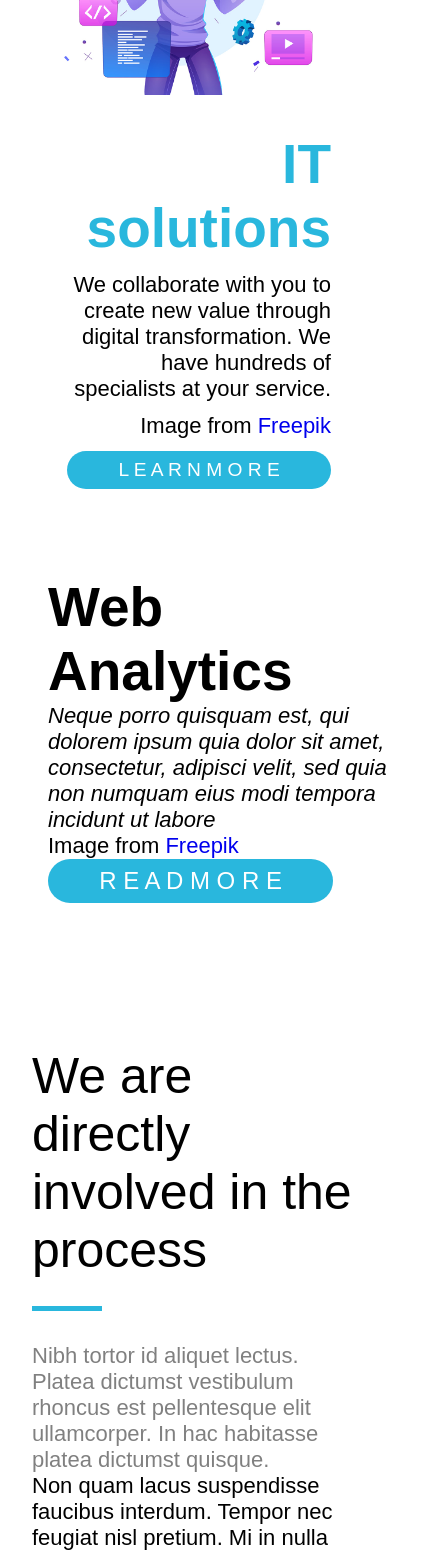
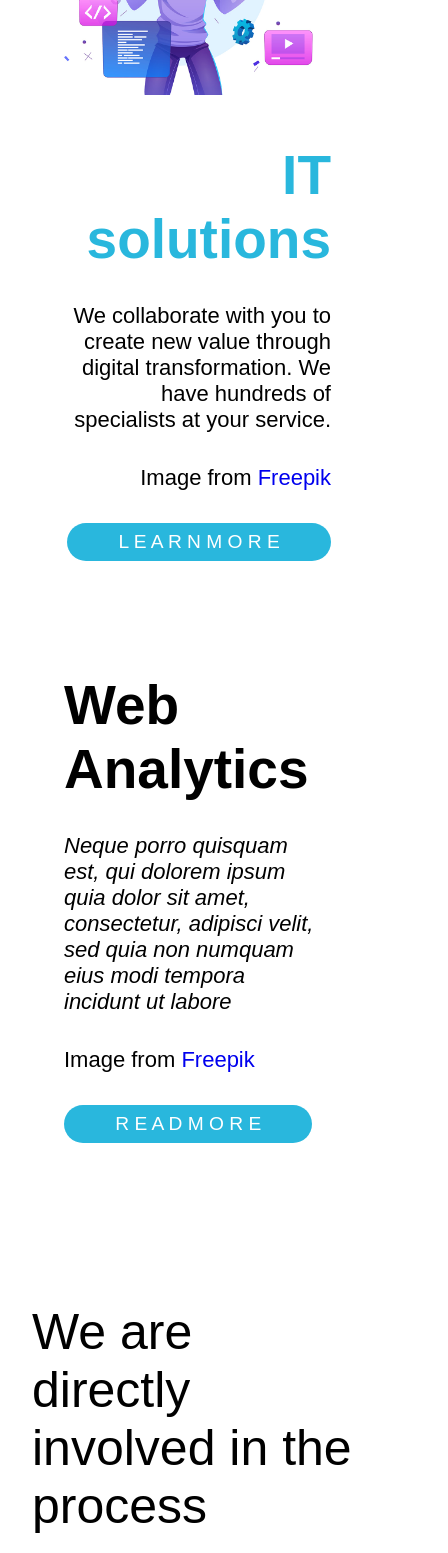
Before and after one commit to khashayaryaghma/WebSoftwareDevelopers, a React (Create React App) app in the folder client/: page / in a window 390 px wide. Shown: the part 3620-5173 px from the top of the page, 448 px wide, since content can reach past the window. Built offline with nearby package versions, Linux system fonts and the light colour scheme.

Commit message:
improve style & responsive

```diff
--- a/client/src/components/EighthSection/EighthSection.style.js
+++ b/client/src/components/EighthSection/EighthSection.style.js
@@ -34,4 +34,7 @@ export const StyledArticle = styled.article`
     flex-direction: column;
     justify-content: space-between;
     align-items: flex-start;
+    & > * {
+    margin: 1rem;
+  }
 `
--- a/client/src/components/SeventhSection/SeventhSection.js
+++ b/client/src/components/SeventhSection/SeventhSection.js
@@ -24,7 +24,7 @@ function SeventhSection({ bgColor }) {
           color="white"
           brRadius="30px"
           pd="0.5rem 3.2rem"
-          fSize="1.5rem"
+          fSize="1.2rem"
         >
           R E A D M O R E
         </Button>
--- a/client/src/components/SeventhSection/SeventhSection.style.js
+++ b/client/src/components/SeventhSection/SeventhSection.style.js
@@ -6,7 +6,7 @@ export const StyledSeventhSection = styled.section`
 `
 
 export const StyledArticle = styled.article`
-    width: 28rem;
+    max-width: 28rem;
     min-height:26rem ;
     padding: 3rem;
     background-color: white;
@@ -14,4 +14,7 @@ export const StyledArticle = styled.article`
     flex-direction: column;
     align-items: flex-start;
     justify-content: space-around;
+    & > * {
+    margin: 1rem;
+  }
 `;
--- a/client/src/components/SixthSection/SixthSection.style.js
+++ b/client/src/components/SixthSection/SixthSection.style.js
@@ -11,11 +11,14 @@ export const StyledSixthSection = styled.section`
 
 export const StyledSixthArticle = styled.article`
     margin: 2rem;
-    width: 17rem;
-    min-height: 23rem;
+    width: 19rem;
+    min-height: 25rem;
     display: flex;
     flex-direction: column;
     align-items: flex-end;
-    justify-content: space-around;
+    justify-content: space-evenly;
     text-align: right;
+    & > * {
+    margin: 1rem;
+  }
 `;
```
